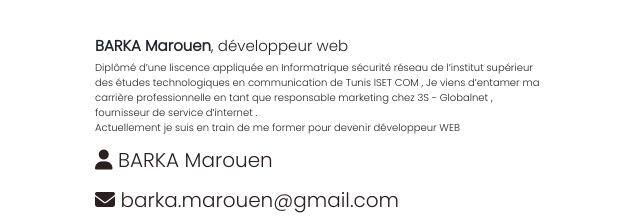
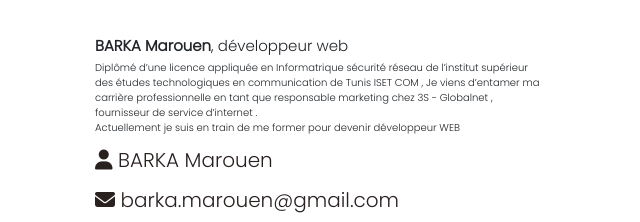
Before and after one commit to mmbarka/portfolio, a plain HTML site: page index.html in a window 1280 px wide. Shown: the part 571-793 px from the top of the page, 33-673 px from the left. Drawn offline with nearby package versions, Linux system fonts and the light colour scheme.

Commit message:
Update index.html

```diff
--- a/index.html
+++ b/index.html
@@ -51,7 +51,7 @@
         <section Class="A_propos">
             <article>
                 <h4><strong>BARKA Marouen</strong>, développeur web</h4>
-                <p>Diplômé d’une liscence appliquée en Informatrique sécurité réseau de l’institut supérieur des études technologiques en communication de Tunis ISET COM ,  Je viens d’entamer ma carrière
+                <p>Diplômé d’une licence appliquée en Informatrique sécurité réseau de l’institut supérieur des études technologiques en communication de Tunis ISET COM ,  Je viens d’entamer ma carrière
                     professionnelle en tant que responsable marketing chez 3S - Globalnet , fournisseur de service d’internet .
                     <br>
                     Actuellement je suis en train de me former pour devenir développeur WEB
```
